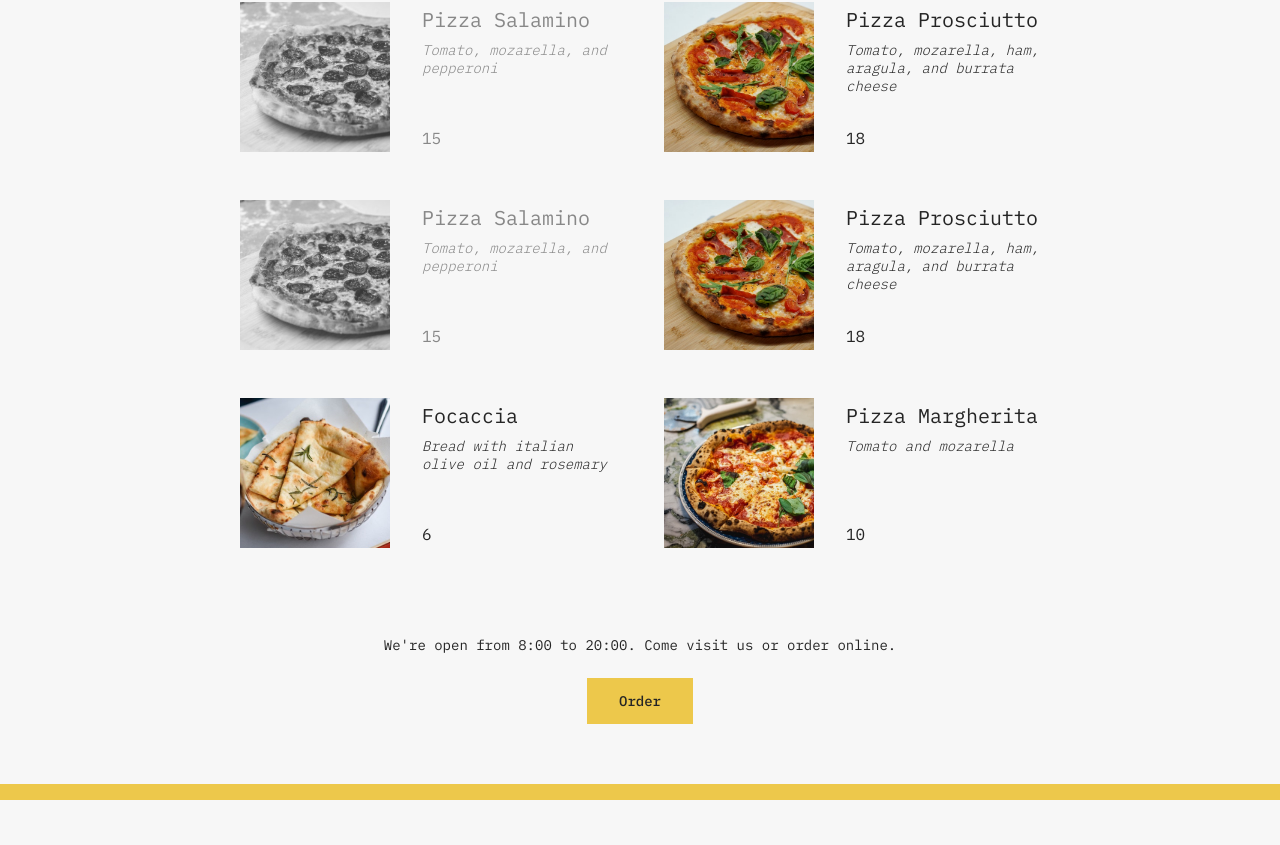
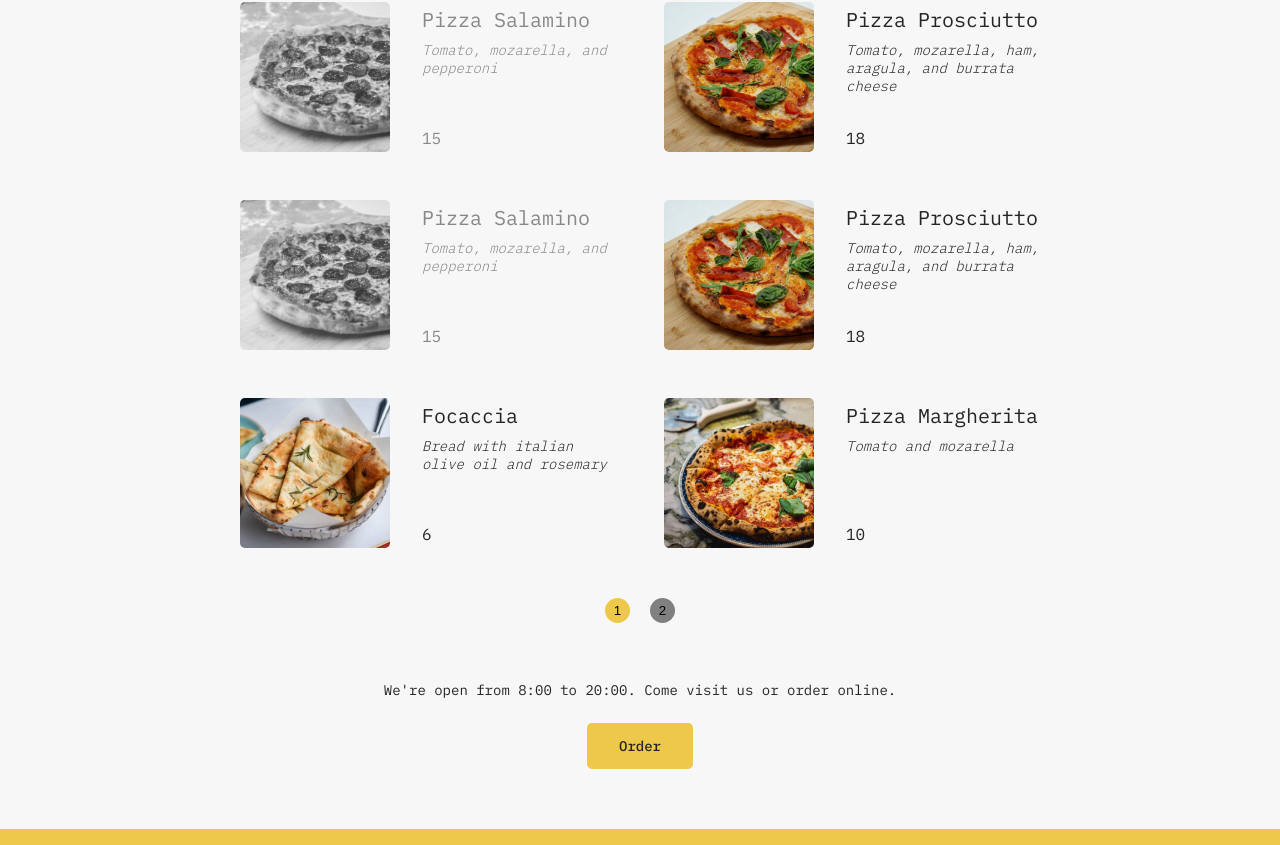
Before and after one commit to thienlehoang/learningReact1, a React (Create React App) app: page / in a window 1280 px wide. Shown: the part 737-1582 px from the top of the page. Before the commit the page ends 1537 px from the top, so only its background shows below. Built offline with nearby package versions, Linux system fonts and the light colour scheme.

Commit message:
finish pagination component + styling all app btn border radius

```diff
--- /dev/null
+++ b/src/components/Footer/Footer.css
@@ -0,0 +1,4 @@
+.footer{
+  /*position: absolute;*/
+  bottom: -1rem;
+}
--- a/src/components/Footer/Footer.jsx
+++ b/src/components/Footer/Footer.jsx
@@ -1,3 +1,4 @@
+import './Footer.css'
 export default function Footer(){
   const hour = new Date().getHours();
   const openHour= 8;
--- a/src/components/Menu/Menu.jsx
+++ b/src/components/Menu/Menu.jsx
@@ -17,10 +17,13 @@ export default function Menu(){
   },[])
   useEffect(()=>{
     let a= pizzaData.slice((page-1)*10,(page-1)*10+10);
+    setIsLoading(true);
+    setTimeout(()=>{
+      setIsLoading(false);
+    },1000);
     setPizzas(a);
   },[page]);
-  function handlePage(page){
-    console.log(page);
+  function handlePageParent(page){
     setPage(page);
   }
   return (
@@ -46,7 +49,7 @@ export default function Menu(){
               </>
             )
           }
-          <Pagination handlePage={handlePage} total={pizzaData.length}></Pagination>
+          <Pagination page={page} handlePage={handlePageParent} total={pizzaData.length}></Pagination>
         </div>
         )
       }
@@ -54,29 +57,30 @@ export default function Menu(){
   )
 }
 
-function Pagination({handlePage,total}){
-  const [page,setPage]= useState(1);
-  const [totalPage,setTotalPage]=useState([]);
+function Pagination({handlePage,total,page}){
   const [array,setArray]=useState([]);
   const handleClick=(e)=>{
     e.preventDefault();
     handlePage(e.target.innerText);
-    setPage(e.target.innerText);
   }
   useEffect(()=>{
-    for(let i=0;i<total.length;i++){
-      setArray(...array,{});
+    let a=[];
+    for(let i=0;i<=total/10;i++){
+      a=[...a,{}];
     }
+    setArray(a);
   },[total])
   return (
     <>
       <ul className='pagiList'>
         {
-          array.map((value,index)=>(
-            <button className={`pagiStep `+ ( page ==(index+1) ? 'active' : '' )} onClick={handleClick} >
-              {index+1}
-            </button>
-          ))
+          array.length>0 &&(
+            array.map((value,index)=>(
+              <button className={`pagiStep `+ ( page ==(index+1) ? 'active' : '' )} onClick={handleClick} >
+                {index+1}
+              </button>
+            ))
+          )
         }
       </ul>
     </>
--- a/src/index.css
+++ b/src/index.css
@@ -4,6 +4,7 @@
   margin: 0;
   padding: 0;
   box-sizing: border-box;
+  transition: all .2s linear;
 }
 
 html {
@@ -22,6 +23,7 @@ body {
 }
 
 .container {
+  position: relative;
   max-width: 80rem;
   margin: 0 auto;
 
@@ -120,6 +122,7 @@ body {
   aspect-ratio: 1;
   align-self: start;
   object-fit: cover;
+  border-radius: 5px;
 }
 
 .pizza div {
@@ -178,6 +181,7 @@ body {
   padding: 1.4rem 3.2rem;
   cursor: pointer;
   transition: all 0.2s;
+  border-radius: 5px;
 }
 .btn.btn-disabled{
   color: grey;
```
